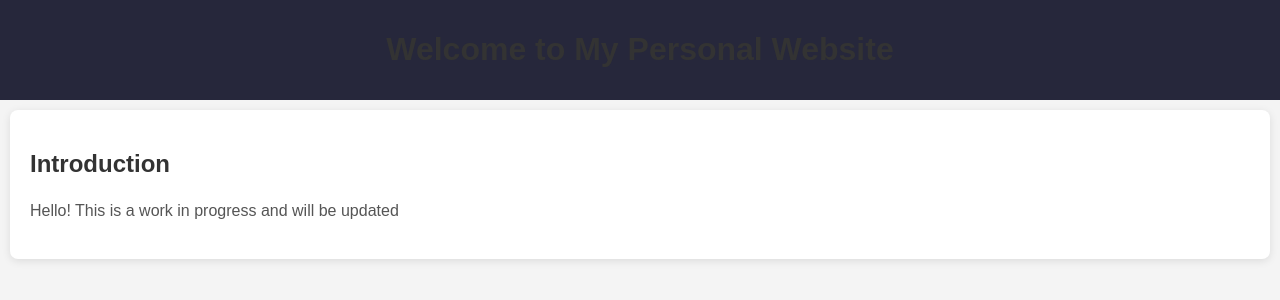
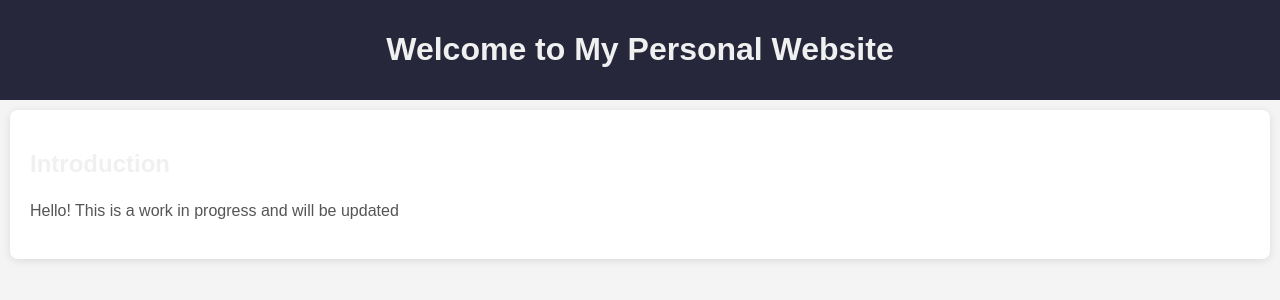
Before and after one commit to LindeqBrian/LindeqBrian.github.io, a plain HTML site: page index.html in a window 1280 px wide. Drawn offline with Linux system fonts and the light colour scheme.

Commit message:
Update index.html

```diff
--- a/index.html
+++ b/index.html
@@ -25,7 +25,7 @@
             box-shadow: 0 2px 8px rgba(0,0,0,0.1);
         }
         h1 {
-            color: #333;
+            color: #f0f0f1;
         }
         p {
             color: #555;
```
